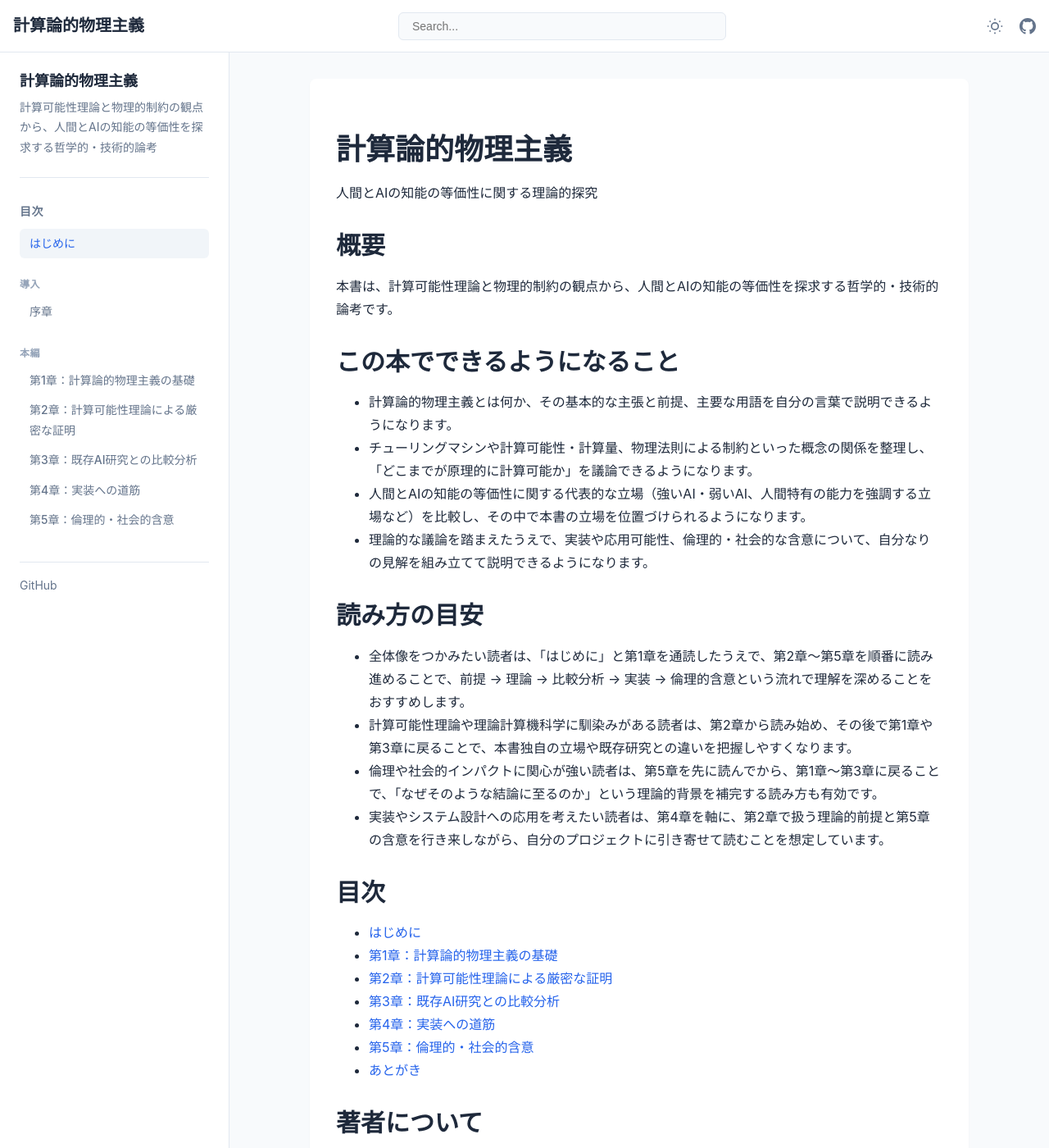
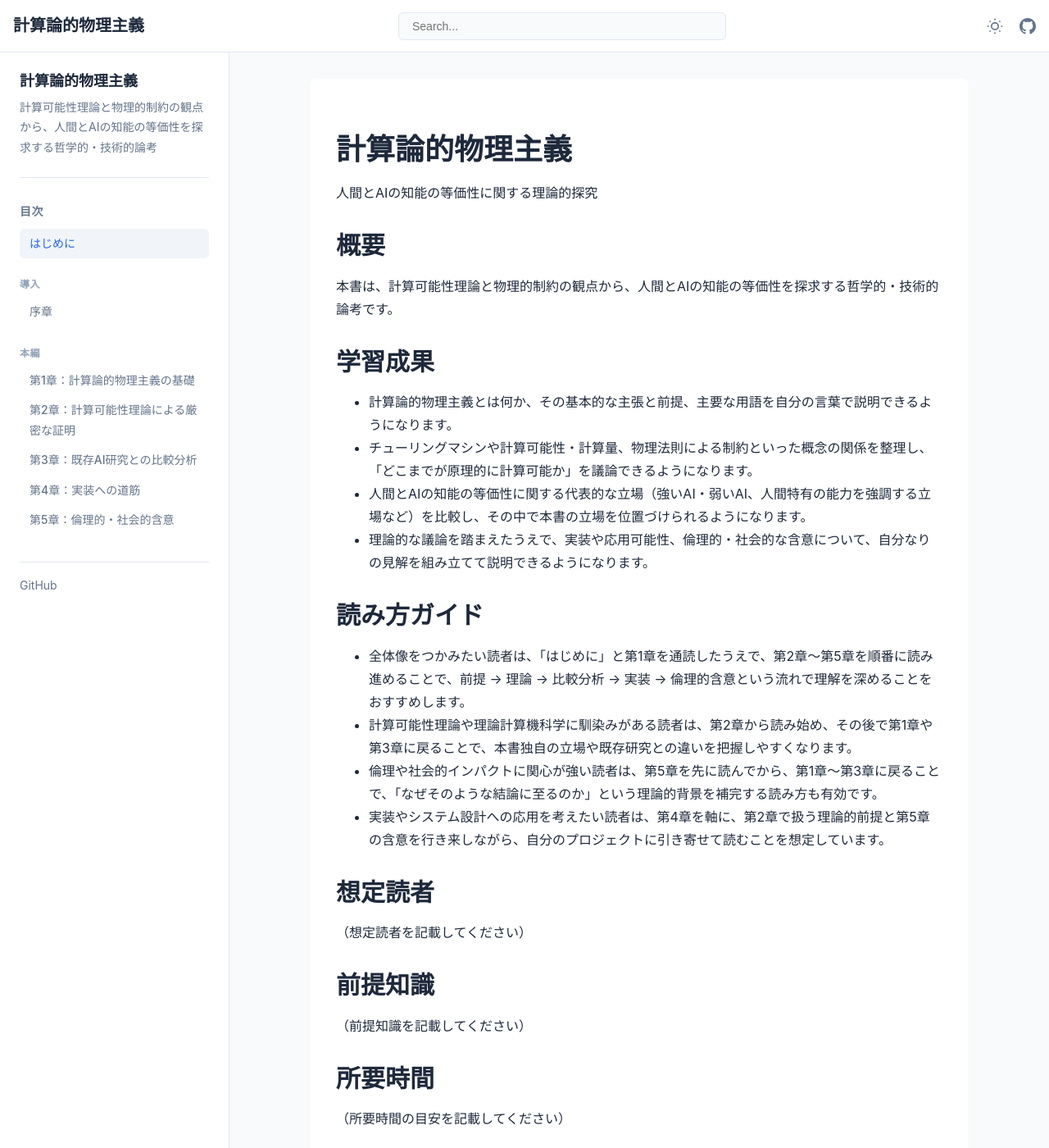
Before and after one commit to itdojp/computational-physicalism-book, a Jekyll site: the page built from docs/index.md, in a window 1280 px wide and 1400 px high. Shown: the whole window at 82% size. Built offline with Jekyll 4.4.1, drawn with Linux system fonts in a browser that asks for light colours.

Commit message:
[UX] top page slots alignment (#96)
* Apply UX core/profile and layout fixes

* Address PR review feedback

* chore: align top page slots

```diff
--- a/docs/index.md
+++ b/docs/index.md
@@ -16,19 +16,28 @@ permalink: /
 
 本書は、計算可能性理論と物理的制約の観点から、人間とAIの知能の等価性を探求する哲学的・技術的論考です。
 
-## この本でできるようになること
+## 学習成果
 
 - 計算論的物理主義とは何か、その基本的な主張と前提、主要な用語を自分の言葉で説明できるようになります。
 - チューリングマシンや計算可能性・計算量、物理法則による制約といった概念の関係を整理し、「どこまでが原理的に計算可能か」を議論できるようになります。
 - 人間とAIの知能の等価性に関する代表的な立場（強いAI・弱いAI、人間特有の能力を強調する立場など）を比較し、その中で本書の立場を位置づけられるようになります。
 - 理論的な議論を踏まえたうえで、実装や応用可能性、倫理的・社会的な含意について、自分なりの見解を組み立てて説明できるようになります。
 
-## 読み方の目安
+## 読み方ガイド
 
 - 全体像をつかみたい読者は、「はじめに」と第1章を通読したうえで、第2章〜第5章を順番に読み進めることで、前提 → 理論 → 比較分析 → 実装 → 倫理的含意という流れで理解を深めることをおすすめします。
 - 計算可能性理論や理論計算機科学に馴染みがある読者は、第2章から読み始め、その後で第1章や第3章に戻ることで、本書独自の立場や既存研究との違いを把握しやすくなります。
 - 倫理や社会的インパクトに関心が強い読者は、第5章を先に読んでから、第1章〜第3章に戻ることで、「なぜそのような結論に至るのか」という理論的背景を補完する読み方も有効です。
 - 実装やシステム設計への応用を考えたい読者は、第4章を軸に、第2章で扱う理論的前提と第5章の含意を行き来しながら、自分のプロジェクトに引き寄せて読むことを想定しています。
+
+## 想定読者
+（想定読者を記載してください）
+
+## 前提知識
+（前提知識を記載してください）
+
+## 所要時間
+（所要時間の目安を記載してください）
 
 ## 目次
 
@@ -47,7 +56,7 @@ permalink: /
 - Email: [knowledge@itdo.jp](mailto:knowledge@itdo.jp)
 - GitHub: [@itdojp](https://github.com/itdojp)
 
-## 📄 ライセンス
+## ライセンス
 
 本書は **Creative Commons BY-NC-SA 4.0** ライセンスで公開されています。
 **🔓 教育・研究・個人学習での利用は自由** ですが、**💼 商用利用には事前許諾** が必要です。
```
